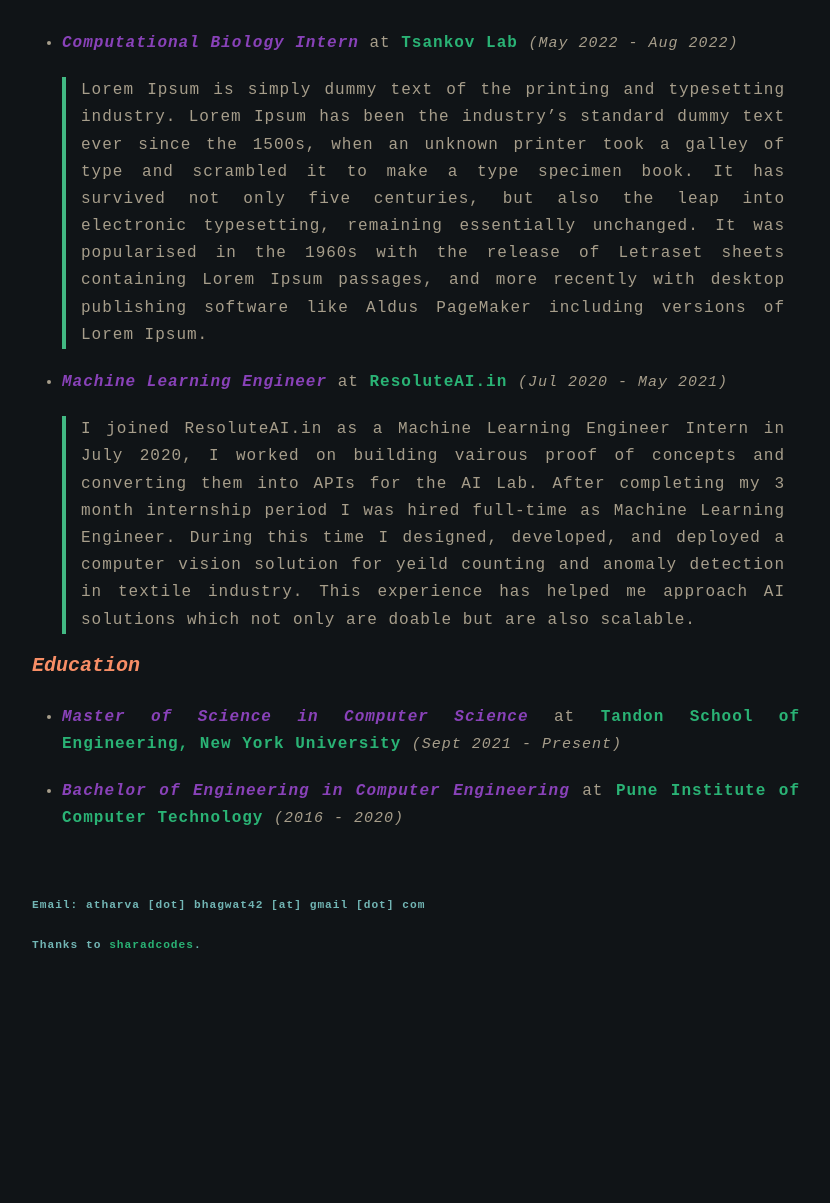
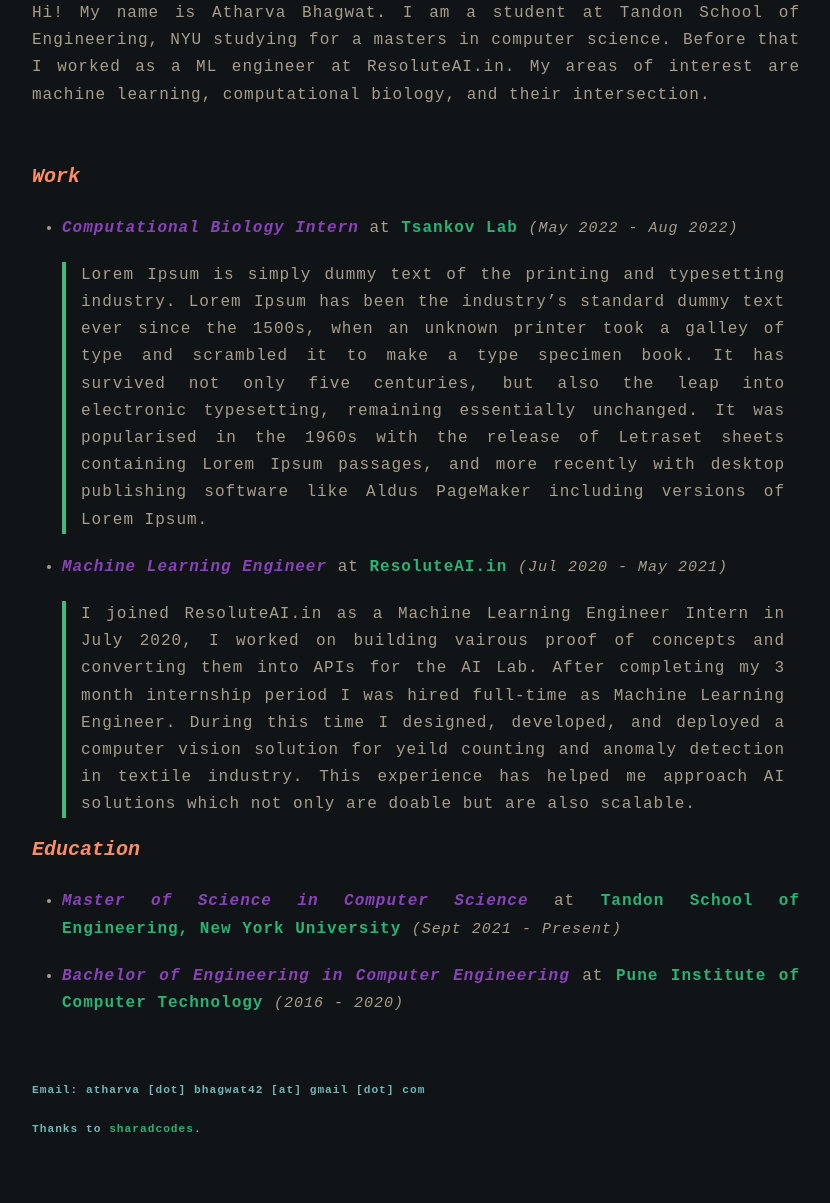
Before and after one commit to atharva-bhagwat/atharva-bhagwat.github.io, a Jekyll site: the page built from about.md, in a window 1280 px wide. Shown: the part 354-1557 px from the top of the page, without its empty margins (224-1054 px from the left). Built offline with Jekyll 4.4.1, drawn with Linux system fonts in a browser that asks for light colours; before the commit the page ends 1373 px from its top, so only the background shows below that.

Commit message:
Update content

```diff
--- a/about.md
+++ b/about.md
@@ -5,12 +5,12 @@
 profile_pic_alt: "Error"
 ---
 
-<!-- <p>
+<p>
 Hi! My name is Atharva Bhagwat. I am a student at Tandon School of Engineering, NYU studying for a masters in computer science. Before that I worked as a ML engineer at ResoluteAI.in. My areas of interest are machine learning, computational biology, and their intersection.
 </p>
 <p>
 
-</p> -->
+</p>
 
 # ***Work***
 
```
Also changed, not shown: all_collections/_posts/2021-12-05-human-detection.md (+1 -1 lines).
